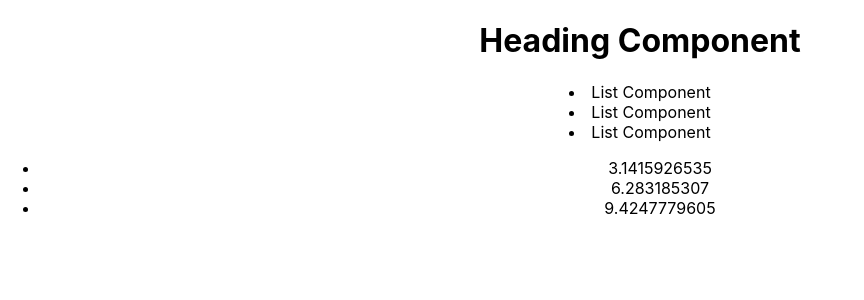
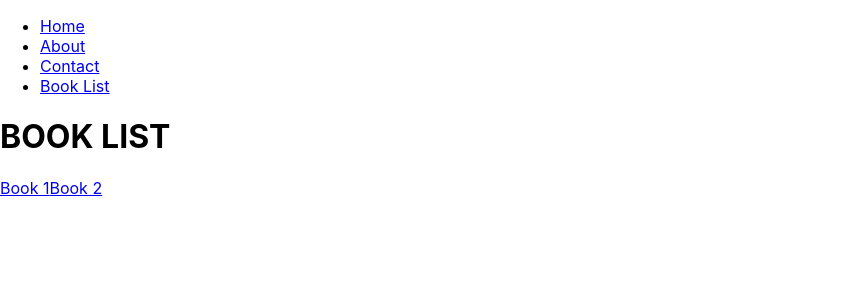
Before and after one commit to mohsinrashid64/React-Stuff, a React (Create React App) app: page /book in a window 1280 px wide. Shown: the top 300 px of the page, without its empty margins (0-864 px from the left). Built offline with nearby package versions, Linux system fonts and the light colour scheme.

Commit message:
2nd Commit

```diff
--- a/package.json
+++ b/package.json
@@ -8,6 +8,7 @@
     "@testing-library/user-event": "^13.5.0",
     "react": "^18.2.0",
     "react-dom": "^18.2.0",
+    "react-router-dom": "^6.14.0",
     "react-scripts": "5.0.1",
     "web-vitals": "^2.1.4"
   },
--- a/src/App.js
+++ b/src/App.js
@@ -1,39 +1,53 @@
-// import { Component } from 'react';
 import './App.css';
-import Heading from "./Components/heading.js"
-import List from './Components/list';
-
-
-/////////////////////////////////////////////
-// Importing multiple exports
-// import pi, {doublePi, triplePi} from './Components/math'; // Note: Default Import Name does not Matter. However in the curly brackets name does matter.
-// OR
-import * as pi from "./Components/math";
-/////////////////////////////////////////////
-
-//
+import React from 'react';
+import {Link, Route,Routes} from 'react-router-dom'
+import Home from './Components/Home';
+import About from './Components/About';
+import Contact from './Components/Contact';
+import Book from './Components/Book';
+import BookList from './Components/BookList';
+import NotFound from './Components/NotFound';
 
 
 function App() {
   return (
-    <div className="App">
-      {/* <h1>App Page</h1> */}
-      <Heading/>
-      <List/>
-      {/* <ul>
-        <li>{pi}</li>
-        <li>{doublePi()}</li>
-        <li>{triplePi()} </li>
-      </ul> */}
-      {/* OR */}
+
+    <>
+    <nav>
       <ul>
-        <li>{pi.default}</li>
-        <li>{pi.doublePi()}</li>
-        <li>{pi.triplePi()} </li>
+        <li>
+          <Link to='/'>Home</Link>
+        </li>
+        <li>
+          <Link to='/about'>About</Link>
+        </li>
+        <li>
+          <Link to='/contact'>Contact</Link>
+        </li>
+        <li>
+          <Link to='/book'>Book List</Link>
+        </li>
       </ul>
+    </nav>
+      <Routes>
+        <Route path="/" element={<Home/>}/>
+        <Route path="/about" element={<About/>}/>
+        <Route path="/contact" element={<Contact/>}/>
+        {/* <Route path="/book" element={<BookList/>}/>
+        <Route path="/book/:id" element={<Book/>}/> */}
+        <Route path="*" element={<NotFound/>}/>
+
+      {/* NESTED ROUTES */}
+      <Route path="/book">
+        <Route index element={<BookList/>}/>
+        <Route path=":id" element={<Book/>}/>
+      </Route>
+      {/* NESTED ROUTES */}
 
 
-    </div>
+      </Routes>
+    </>
+
   );
 }
 
--- /dev/null
+++ b/src/Components/About.js
@@ -0,0 +1,10 @@
+import React from "react";
+
+
+export default function About(){
+    return(
+        <div>
+            <h1>ABOUT PAGE</h1>
+        </div>
+    )
+}
--- /dev/null
+++ b/src/Components/Book.js
@@ -0,0 +1,12 @@
+import React from "react";
+import { useParams } from "react-router-dom";
+
+
+export default function Book(){
+    const {id} = useParams()
+    return(
+        <div>
+            <h1>BOOK {id}</h1>
+        </div>
+    )
+}
--- /dev/null
+++ b/src/Components/BookList.js
@@ -0,0 +1,12 @@
+import React from "react";
+import { Link } from "react-router-dom";
+
+export default function BookList(){
+    return(
+        <div>
+            <h1>BOOK LIST</h1>
+            <Link to="/book/1">Book 1</Link>
+            <Link to="/book/2">Book 2</Link>
+        </div>
+    )
+}
--- /dev/null
+++ b/src/Components/Contact.js
@@ -0,0 +1,10 @@
+import React from "react";
+
+
+export default function Contact(){
+    return(
+        <div>
+            <h1>CONTACT PAGE</h1>
+        </div>
+    )
+}
--- /dev/null
+++ b/src/Components/Home.js
@@ -0,0 +1,10 @@
+import React from "react";
+
+
+export default function Home(){
+    return(
+        <div>
+            <h1>HOME PAGE</h1>
+        </div>
+    )
+}
--- /dev/null
+++ b/src/Components/NotFound.js
@@ -0,0 +1,12 @@
+import React from "react";
+
+
+
+export default function NotFound(){
+
+    return(
+        <div>
+            <h1>ERROR PAGE</h1>
+        </div>
+    )
+}
--- a/src/Components/heading.js
+++ /dev/null
@@ -1,7 +0,0 @@
-
-
-export default function Heading(){
-    return (
-        <h1>Heading Component</h1>
-    )
-}
--- a/src/Components/list.js
+++ /dev/null
@@ -1,13 +0,0 @@
-
-
-
-export default function List(){
-    return (
-        <div>
-            <li>List Component</li>
-            <li>List Component</li>
-            <li>List Component</li>
-        </div>
-
-    )
-}
--- a/src/Components/math.js
+++ /dev/null
@@ -1,12 +0,0 @@
-const pi = 3.1415926535
-
-function doublePi(){
-    return pi * 2;
-}
-
-function triplePi(){
-    return pi * 3;
-}
-
-export default pi;
-export {doublePi, triplePi};
--- a/src/index.js
+++ b/src/index.js
@@ -3,11 +3,15 @@ import ReactDOM from 'react-dom/client';
 import './index.css';
 import App from './App';
 import reportWebVitals from './reportWebVitals';
+import { BrowserRouter } from 'react-router-dom';
 
 const root = ReactDOM.createRoot(document.getElementById('root'));
 root.render(
   <React.StrictMode>
-    <App />
+    <BrowserRouter>
+      <App />
+    </BrowserRouter>
+
   </React.StrictMode>
 );
 
```
Also changed, not shown: 1 other file (tests, documents, lock files or other folders).
